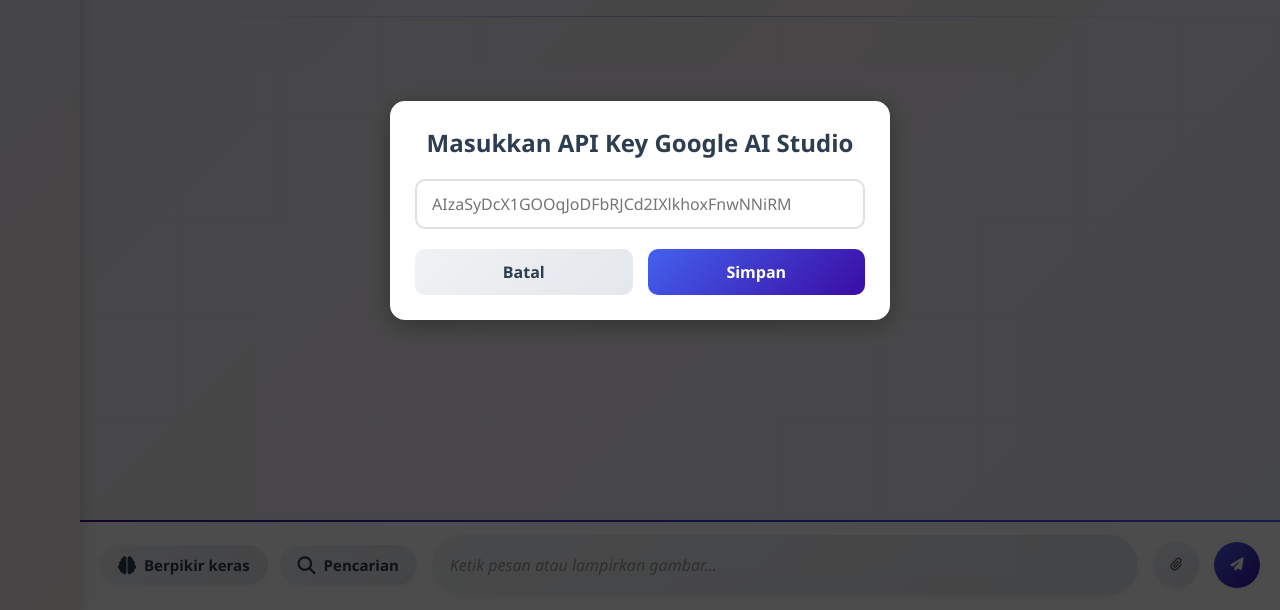
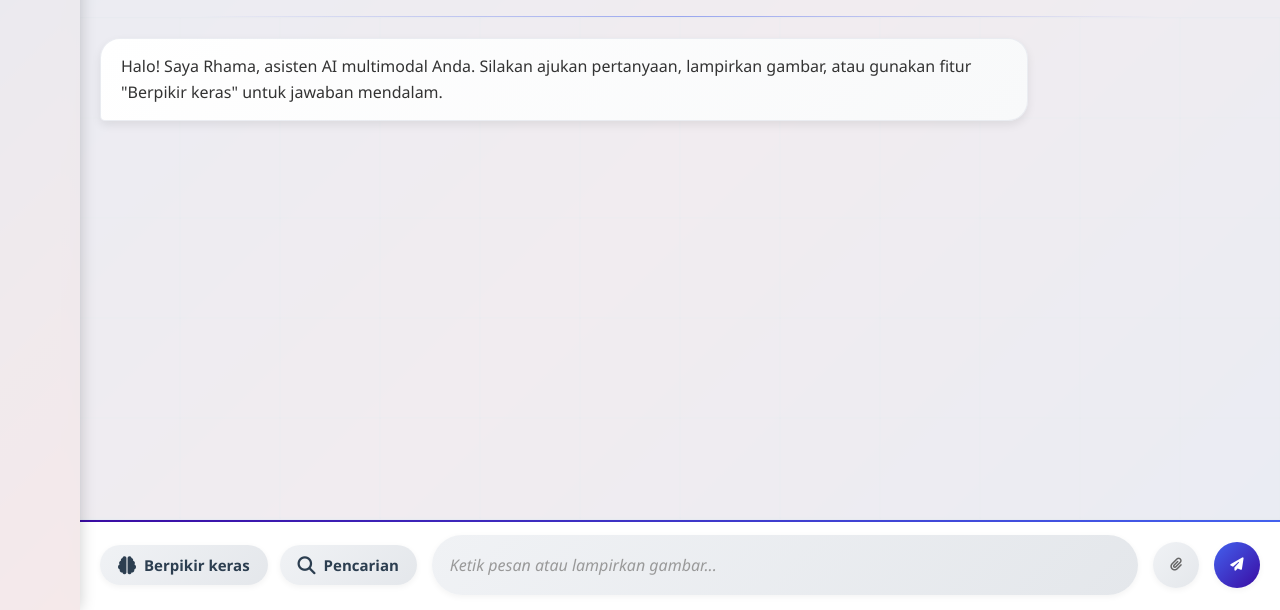
Before and after one commit to NightCheetah850/Milky, a plain HTML site: page index.html in a window 1280 px wide. Shown: the part 190-800 px from the top of the page. Drawn offline with Linux system fonts and the light colour scheme.

Commit message:
index.html

```diff
--- a/index.html
+++ b/index.html
@@ -465,99 +465,9 @@
         #fileInput {
             display: none;
         }
-
-        .modal {
-            display: none;
-            position: fixed;
-            top: 0;
-            left: 0;
-            width: 100%;
-            height: 100%;
-            background-color: rgba(0,0,0,0.7);
-            z-index: 1000;
-            justify-content: center;
-            align-items: center;
-        }
-
-        .modal-content {
-            background-color: white;
-            padding: 25px;
-            border-radius: 15px;
-            max-width: 500px;
-            width: 90%;
-            box-shadow: 0 5px 25px rgba(0,0,0,0.3);
-        }
-
-        .modal-title {
-            font-size: 24px;
-            margin-bottom: 20px;
-            color: #2c3e50;
-            text-align: center;
-        }
-
-        .modal-input {
-            width: 100%;
-            padding: 12px 15px;
-            border: 2px solid #e0e0e0;
-            border-radius: 10px;
-            font-size: 16px;
-            margin-bottom: 20px;
-            transition: border-color 0.3s;
-        }
-
-        .modal-input:focus {
-            border-color: #4361ee;
-            outline: none;
-        }
-
-        .modal-buttons {
-            display: flex;
-            gap: 15px;
-        }
-
-        .modal-button {
-            flex: 1;
-            padding: 12px;
-            border: none;
-            border-radius: 10px;
-            font-size: 16px;
-            font-weight: 600;
-            cursor: pointer;
-            transition: all 0.3s;
-        }
-
-        .modal-cancel {
-            background: linear-gradient(135deg, #f0f2f5, #e4e7eb);
-            color: #2c3e50;
-        }
-
-        .modal-cancel:hover {
-            background: linear-gradient(135deg, #e2e5e9, #d4d7dc);
-        }
-
-        .modal-confirm {
-            background: linear-gradient(135deg, #4361ee, #3a0ca3);
-            color: white;
-        }
-
-        .modal-confirm:hover {
-            background: linear-gradient(135deg, #3a56d4, #2e0a8a);
-        }
     </style>
 </head>
 <body>
-    <!-- Modal untuk API Key -->
-    <div class="modal" id="apiKeyModal">
-        <div class="modal-content">
-            <h2 class="modal-title">Masukkan API Key Google AI Studio</h2>
-            <input type="text" id="apiKeyInput" class="modal-input" placeholder="AIzaSyDcX1GOOqJoDFbRJCd2IXlkhoxFnwNNiRM">
-            <div class="modal-buttons">
-                <button class="modal-button modal-cancel" id="cancelButton">Batal</button>
-                <button class="modal-button modal-confirm" id="confirmButton">Simpan</button>
-            </div>
-        </div>
-    </div>
-
     <!-- Left Sidebar -->
     <div class="sidebar">
         <div class="profile-placeholder">
@@ -623,50 +533,20 @@
             const searchButton = document.getElementById('searchButton');
             const attachmentButton = document.getElementById('attachmentButton');
             const fileInput = document.getElementById('fileInput');
-            const apiKeyModal = document.getElementById('apiKeyModal');
-            const apiKeyInput = document.getElementById('apiKeyInput');
-            const cancelButton = document.getElementById('cancelButton');
-            const confirmButton = document.getElementById('confirmButton');
 
             // State aplikasi
-            let API_KEY = localStorage.getItem('google_ai_api_key') || '';
+            const API_KEY = "AIzaSyDcX1GOOqJoDFbRJCd2IXlkhoxFnwNNiRM";
             let activeMode = null;
             let chatHistory = [];
             let uploadedImage = null;
-
-            // Tampilkan modal jika API key belum disimpan
-            if (!API_KEY) {
-                apiKeyModal.style.display = 'flex';
-            }
-
-            // Event listeners untuk modal
-            confirmButton.addEventListener('click', () => {
-                API_KEY = apiKeyInput.value.trim();
-                if (API_KEY) {
-                    localStorage.setItem('google_ai_api_key', API_KEY);
-                    apiKeyModal.style.display = 'none';
-                    addWelcomeMessage();
-                } else {
-                    alert('Silakan masukkan API key yang valid');
-                }
-            });
-
-            cancelButton.addEventListener('click', () => {
-                apiKeyModal.style.display = 'none';
-                addWelcomeMessage();
-            });
 
             // Pesan selamat datang
             function addWelcomeMessage() {
                 addMessage('assistant', 'Halo! Saya Rhama, asisten AI multimodal Anda. Silakan ajukan pertanyaan, lampirkan gambar, atau gunakan fitur "Berpikir keras" untuk jawaban mendalam.');
             }
 
-            // Inisialisasi chat
-            setTimeout(() => {
-                if (API_KEY) {
-                    addWelcomeMessage();
-                }
-            }, 500);
+            // Inisialisasi chat dengan pesan selamat datang
+            addWelcomeMessage();
 
             // Fungsi untuk menambahkan pesan teks ke chat
             function addMessage(sender, text) {
@@ -795,11 +675,6 @@
 
             // Fungsi untuk mengirim pesan
             async function sendMessage() {
-                if (!API_KEY) {
-                    apiKeyModal.style.display = 'flex';
-                    return;
-                }
-
                 const message = messageInput.value.trim();
                 const imageData = uploadedImage;
 
```
